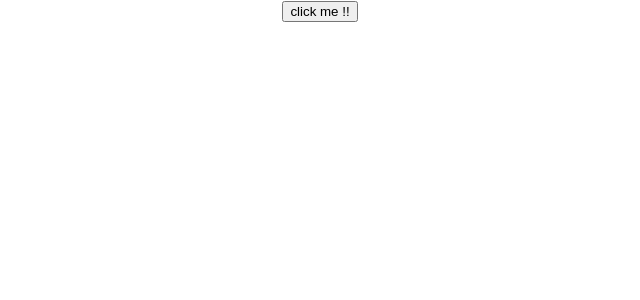
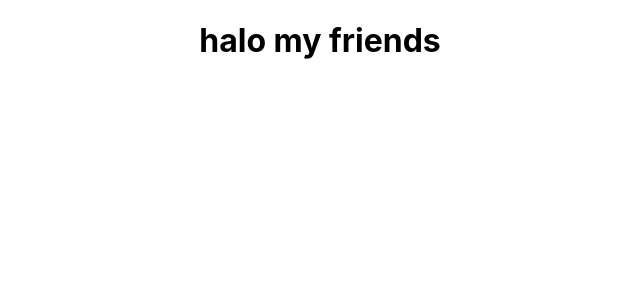
Before and after one commit to mai-hung/tiktok-ui, a React (Create React App) app: page / in a window 1280 px wide. Shown: the top 300 px of the page, without its empty margins (320-960 px from the left). Built offline with nearby package versions, Linux system fonts and the light colour scheme.

Commit message:
config prettier

```diff
--- a/src/Alert.js
+++ /dev/null
@@ -1,5 +0,0 @@
-
-const Alert = () => {
-    alert('hihi')
-}
-export default Alert;
--- a/src/App.js
+++ b/src/App.js
@@ -1,13 +1,11 @@
-import logo from './logo.svg';
 import './App.css';
-import Button from './component/button';
 
 function App() {
-  return (
-    <div className="App">
-      <Button></Button>
-    </div>
-  );
+    return (
+        <div className="App">
+            <h1>halo my friends</h1>
+        </div>
+    );
 }
 
 export default App;
--- a/src/component/button/index.js
+++ /dev/null
@@ -1,7 +0,0 @@
-import Alert from "~/Alert";
-
-function Button() {
-    return <button onClick={Alert}>click me !!</button>
-}
-
-export default Button;
```
Also changed, not shown: src/App.css (indentation only), 1 other file (tests, documents, lock files or other folders).
